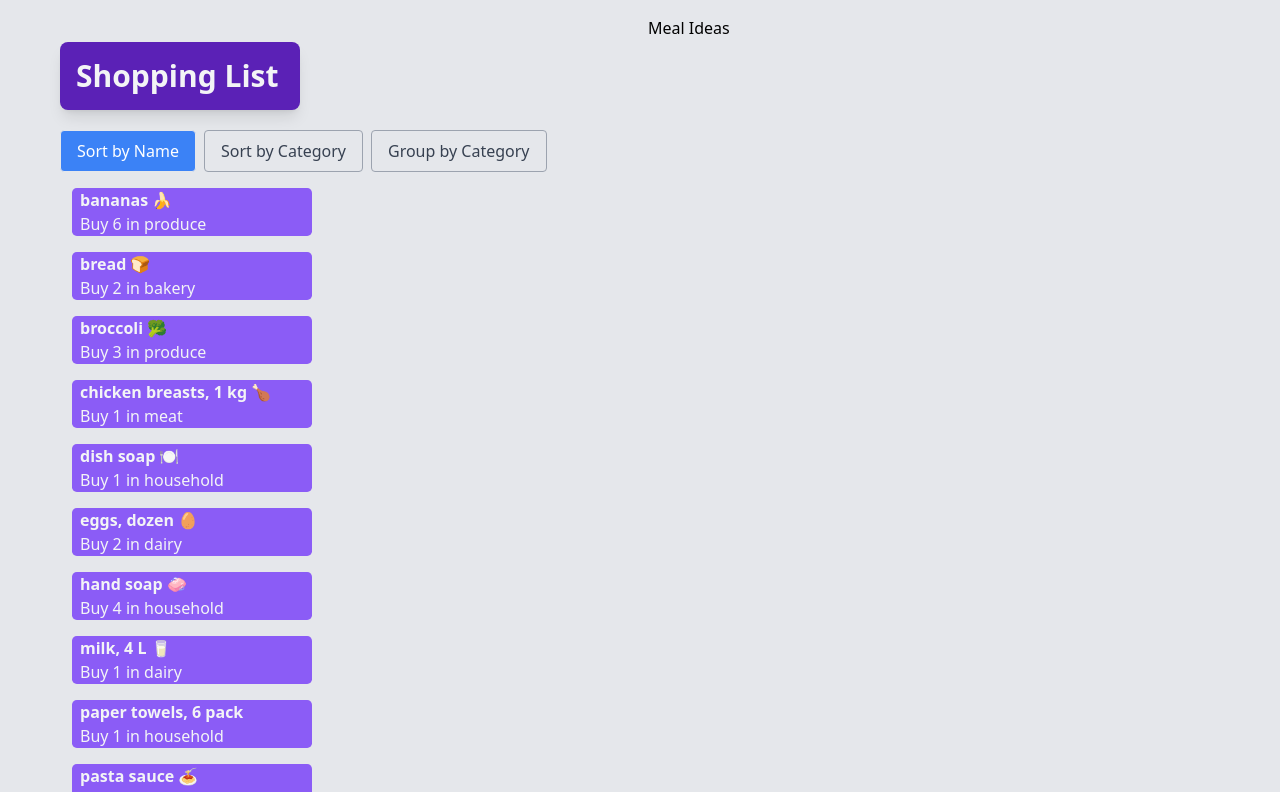
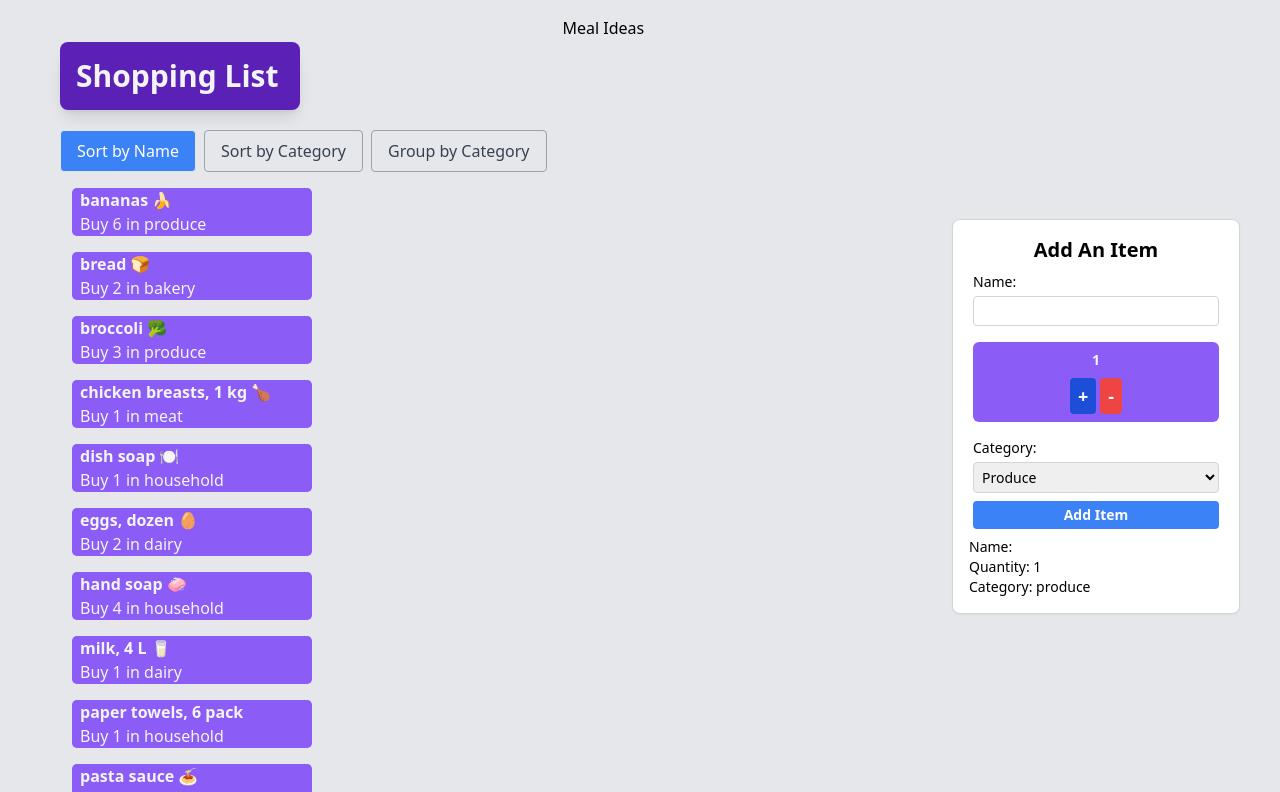
Before and after one commit to rgawalko/cprg306-assignments, a Next.js app: page /week-8 in a window 1280 px wide. Shown: the top 792 px of the page. Built offline with nearby package versions, Linux system fonts and the light colour scheme.

Commit message:
tailwind

```diff
--- a/app/week-8/meal-ideas.js
+++ b/app/week-8/meal-ideas.js
@@ -39,16 +39,15 @@ export default function MealIdeas({ ingredient }) {
     return (
         <div>
             <h1>Meal Ideas</h1>
-            {error && <p className="error-message">{error}</p>}
+            {error && <p className="text-red-500">{error}</p>}
             <ul>
                 {meals.map((meal) => (
-                    <li key={meal.idMeal} className="meal-item">
-                        <h2>{meal.strMeal}</h2>
+                    <li key={meal.idMeal} className="meal-item mb-4">
+                        <h2 className="text-lg font-bold">{meal.strMeal}</h2>
                         <img
                             src={meal.strMealThumb}
                             alt={meal.strMeal}
-                            className="meal-image"
-                            style={{ width: '100px', height: '100px', objectFit: 'cover' }}
+                            className="w-24 h-24 object-cover"
                         />
                     </li>
                 ))}
--- a/app/week-8/page.js
+++ b/app/week-8/page.js
@@ -1,4 +1,5 @@
 "use client";
+
 import { useState } from "react";
 import ItemList from "./item-list";
 import NewItem from "./new-item";
@@ -25,12 +26,12 @@ export default function Page() {
 
     return (
         <div className="bg-gray-200 min-h-screen flex p-4 space-x-4">
-            <div className="flex-1">
+            <div className="flex-1 flex space-x-4">
                 <ItemList items={items} onDelete={handleDelete} onItemSelect={handleItemSelect} />
+                <MealIdeas ingredient={selectedItemName} />
+            </div>
+            <div className="w-1/4">
                 <NewItem onAddItem={handleAddItem} />
-            </div>
-            <div className="flex-1">
-                <MealIdeas ingredient={selectedItemName} />
             </div>
         </div>
     );
```
